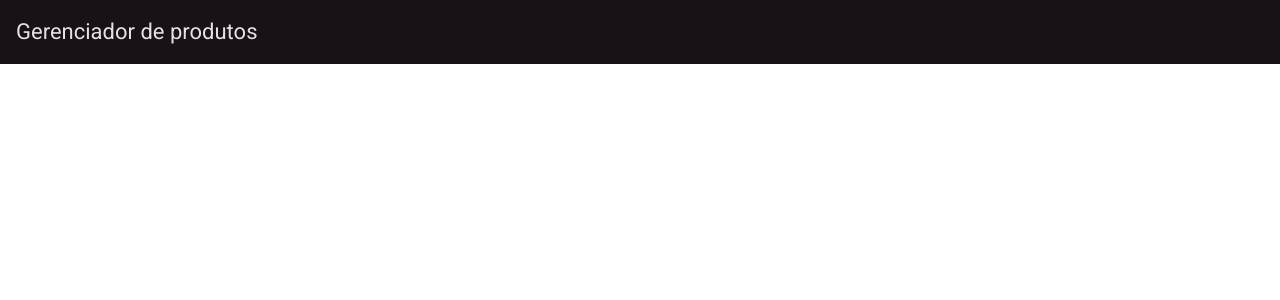
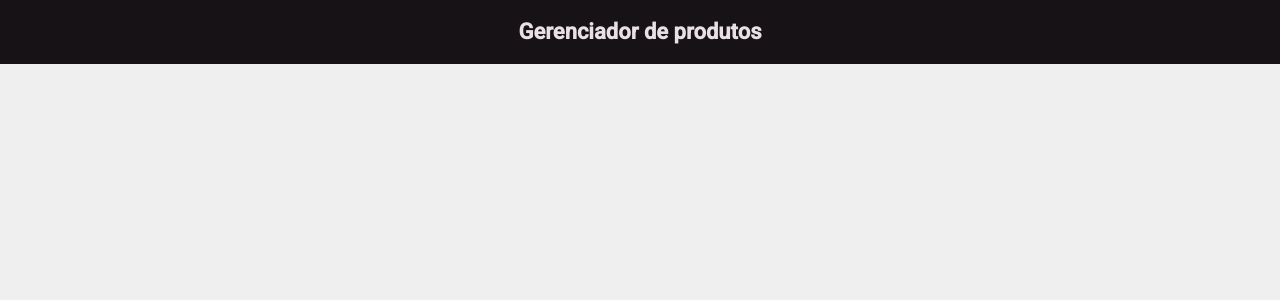
Before and after one commit to raianeeunice/products-store-angular17, an Angular app: page / in a window 1280 px wide. Shown: the top 300 px of the page. Built offline with nearby package versions, Linux system fonts and the light colour scheme.

Commit message:
feat: add styles

```diff
--- a/src/shared/components/header/header.component.html
+++ b/src/shared/components/header/header.component.html
@@ -1,3 +1,3 @@
-<mat-toolbar>
-  <p>Gerenciador de produtos</p>
+<mat-toolbar class="header">
+  <span class="title">Gerenciador de produtos</span>
 </mat-toolbar>
--- a/src/shared/components/header/header.component.scss
+++ b/src/shared/components/header/header.component.scss
@@ -0,0 +1,12 @@
+:host {
+  .header {
+    display: flex;
+    width: 100%;
+    align-items: center;
+    justify-content: center;
+
+    .title {
+     font-weight: 600;
+    }
+  }
+}
--- a/src/styles.scss
+++ b/src/styles.scss
@@ -1,4 +1,43 @@
 /* You can add global styles to this file, and also import other style files */
 
-html, body { height: 100%; }
-body { margin: 0; font-family: Roboto, "Helvetica Neue", sans-serif; }
+html,
+body {
+  margin: 0;
+  padding: 0;
+  border: 0;
+  font: inherit;
+  font-size: 100%;
+  vertical-align: baseline;
+  background-color: #efefef;
+}
+
+* {
+  box-sizing: border-box;
+  font-family: Roboto, "Helvetica Neue", sans-serif;
+}
+
+h1,
+h2,
+h3,
+h4,
+p {
+  margin: 0;
+}
+
+input::-webkit-outer-spin-button,
+input::-webkit-inner-spin-button {
+  display: none;
+}
+
+ol,
+ul {
+  list-style: none;
+  padding: 0;
+  margin: 0;
+}
+
+a:active,
+a:visited,
+a {
+  color: inherit;
+}
```
